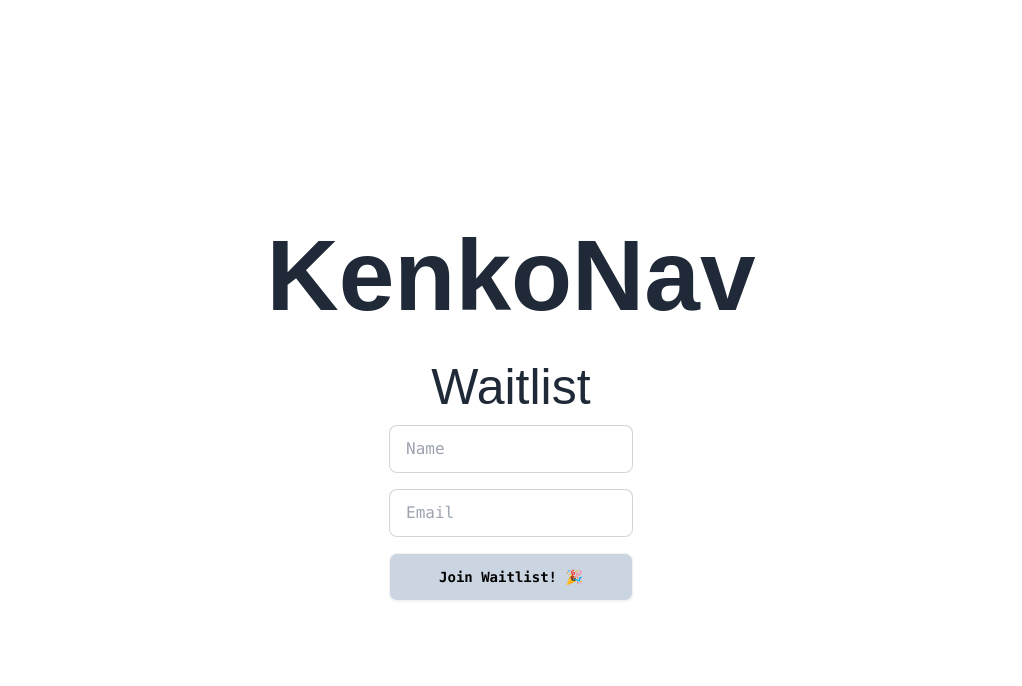
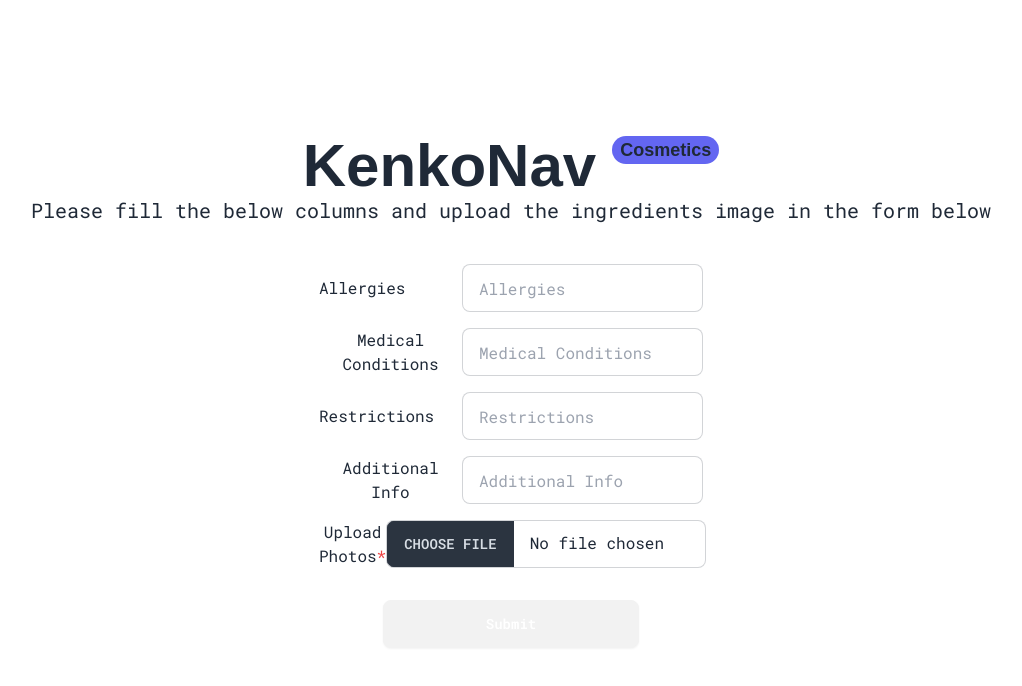
Before and after one commit to nikhilsharma26500/KenkoNav, a React (Vite) app: page /cosmetics in a window 1280 px wide. Shown: the top 686 px of the page, without its empty margins (129-1151 px from the left). Built offline with nearby package versions, Linux system fonts and the light colour scheme; a web font is replaced by a local one.

Commit message:
working api for backend

```diff
--- a/src/cosmetics/cosmetics.tsx
+++ b/src/cosmetics/cosmetics.tsx
@@ -70,7 +70,7 @@ const Cosmetics: React.FC = () => {
     data.append('file', formData.photo);
 
     try {
-      const response = await fetch('http://4.156.213.56:8000/cosmetics/set_model_response_cosmetics', {
+      const response = await fetch('https://kenkonav-backend.onrender.com/cosmetics/set_model_response_cosmetics', {
         method: 'POST',
         body: data,
         headers: {
--- a/src/food/food.tsx
+++ b/src/food/food.tsx
@@ -69,7 +69,7 @@ const Food: React.FC = () => {
 
     try {
       // Production URL
-      const response = await fetch('https://kenkonavbackend.vercel.app/food/set_model_response_food', {
+      const response = await fetch('https://kenkonav-backend.onrender.com/food/set_model_response_food', {
         method: 'POST',
         body: data,
         headers: {
--- a/src/main.tsx
+++ b/src/main.tsx
@@ -1,21 +1,21 @@
 import { StrictMode } from 'react'
 import { createRoot } from 'react-dom/client'
-import App from './App.tsx'
-// import Food from './food/food.tsx'
-// import Cosmetics from './cosmetics/cosmetics.tsx'
+// import App from './App.tsx'
+import Food from './food/food.tsx'
+import Cosmetics from './cosmetics/cosmetics.tsx'
 import Waitlist from './waitlist/waitlist.tsx'
 import './index.css'
-import { BrowserRouter as Router, Route, Routes } from "react-router-dom";
+import { BrowserRouter as Router, Route, Routes, Navigate } from "react-router-dom";
 
 createRoot(document.getElementById('root')!).render(
   <StrictMode>
     <Router>
       <Routes>
-      <Route path="/" element={<App/>}/>
+      <Route path="/" element={<Navigate to="/waitlist"/>}/>
       {/* <Route path="/food" element={<Food/>}/>
       <Route path="/cosmetics" element={<Cosmetics/>}/> */}
-      <Route path="/food" element={<Waitlist/>}/>
-      <Route path="/cosmetics" element={<Waitlist/>}/>
+      <Route path="/food" element={<Food/>}/>
+      <Route path="/cosmetics" element={<Cosmetics/>}/>
       <Route path="/waitlist" element={<Waitlist/>}/>
       </Routes>
     </Router>
--- a/src/waitlist/waitlist.tsx
+++ b/src/waitlist/waitlist.tsx
@@ -1,6 +1,7 @@
 import React, { useRef, useState } from 'react'
 import emailjs from '@emailjs/browser';
 import toast, { Toaster } from 'react-hot-toast';
+import "../App.css";
 
 type SignUpFormState = {
     user_name: string;
```
